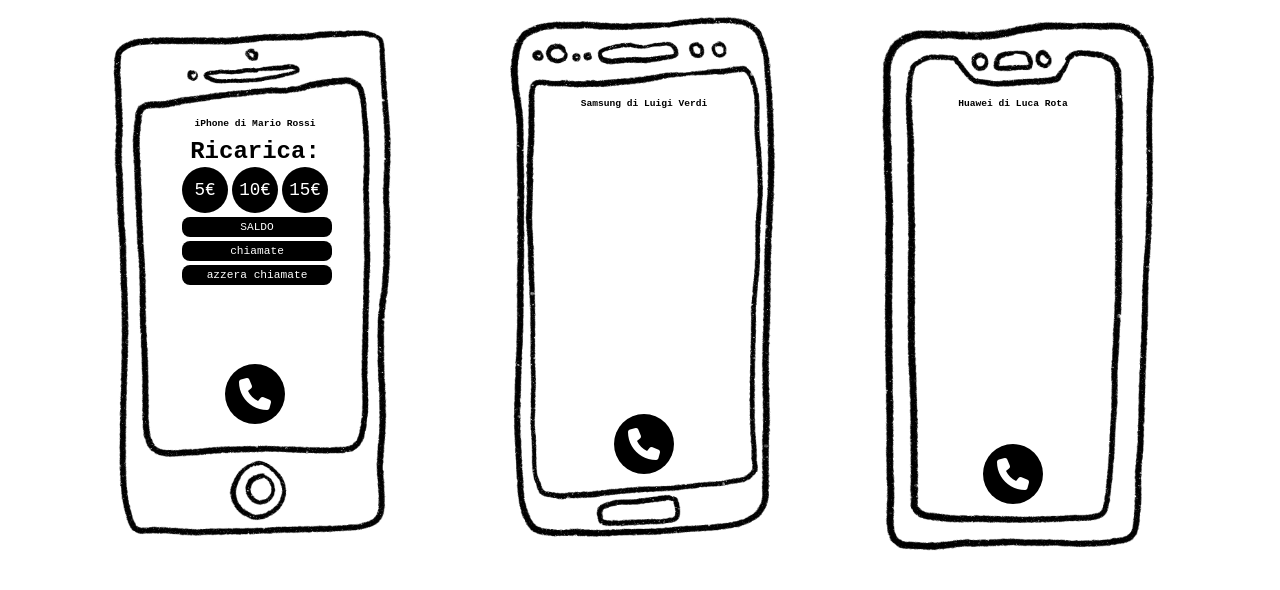
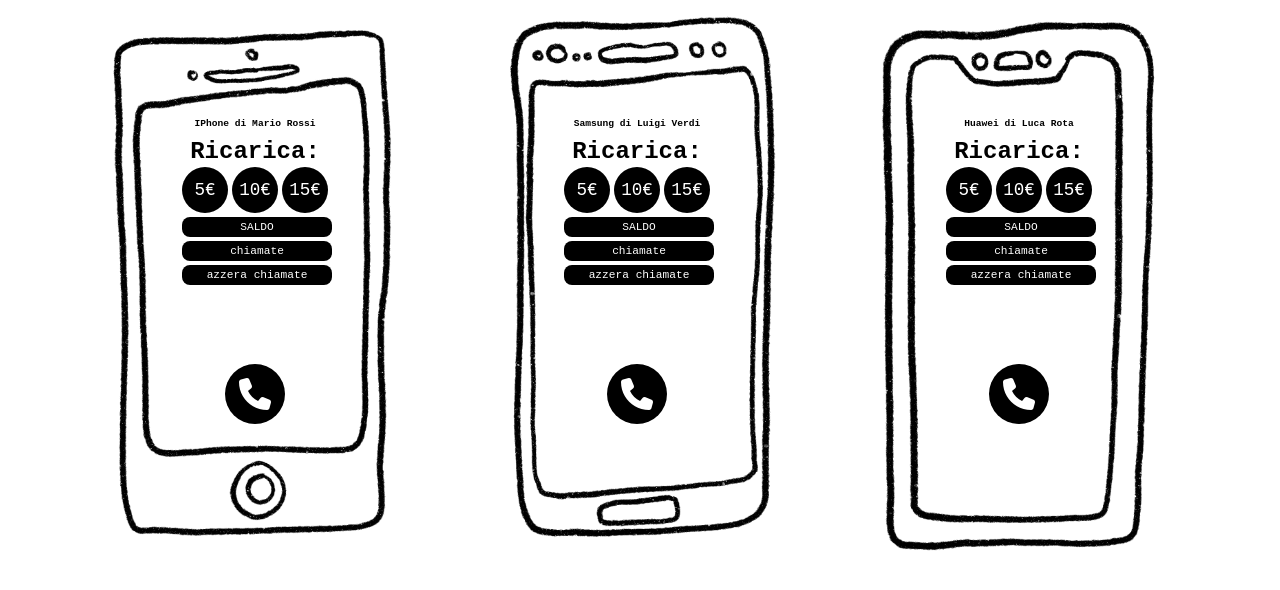
Before and after one commit to saturnhati/U3-W9-D5-Progettosettimanale9, a website: page index.html in a window 1280 px wide. Drawn offline with Linux system fonts and the light colour scheme.

Commit message:
fixed loop

```diff
--- a/assets/js/script.js
+++ b/assets/js/script.js
@@ -1,8 +1,9 @@
 "use strict";
 class Smartphone {
-    constructor() {
+    constructor(tipo) {
         this.saldo = 0;
         this.numero_chiamate = 0;
+        this.tipo = tipo;
     }
     ricarica(importo) { }
     chiamata(minuti) { }
@@ -67,13 +68,13 @@
     }
 }
 let user1 = new Utente("Mario", "Rossi");
-let iphone = new Iphone();
+let iphone = new Iphone("IPhone");
 user1.smartphone = iphone;
 let user2 = new Utente("Luigi", "Verdi");
-let galaxy = new SamsungGalaxy();
+let galaxy = new SamsungGalaxy("Samsung");
 user2.smartphone = galaxy;
 let user3 = new Utente("Luca", "Rota");
-let huawei = new Huawei();
+let huawei = new Huawei("Huawei");
 user3.smartphone = huawei;
 // *prove in console
 // // mostro il saldo del telefono
@@ -94,17 +95,28 @@
 // user1.smartphone.getNumeroChiamate();
 // console.log(user1.smartphone);
 // *fine prove in console
+let userArr = [user1, user2, user3];
+let bgArr = ["url('assets/img/iphone.png')", "url('assets/img/galaxy.png')", "url('assets/img/huawei.png')"];
 function displayContent() {
-    let iphoneScreen = document.querySelector(".iphone-screen");
-    let galaxyScreen = document.querySelector(".galaxy-screen");
-    let huaweiScreen = document.querySelector(".huawei-screen");
-    // !IPHONE
+    var _a;
+    let container = document.querySelector(".container");
+    // !SMARTPHONE DISPLAY
+    let j = 0;
+    for (let user of userArr) {
+        //   creo il div PHONE
+        let divContainer = document.createElement("div");
+        divContainer.classList.add("phone");
+        divContainer.style.backgroundImage = bgArr[j];
+        j++;
+        // creo il div PHONESCREEN
+        let phoneScreen = document.createElement("div");
+        phoneScreen.classList.add("phone-screen");
         //   creo il div infos
         let divInfos = document.createElement("div");
         divInfos === null || divInfos === void 0 ? void 0 : divInfos.classList.add("infos");
         // creo h3 e ci scrivo
         let h3Name = document.createElement("h3");
-    h3Name.innerHTML = `iPhone di ${user1.name} ${user1.surname}`;
+        h3Name.innerHTML = `${(_a = user.smartphone) === null || _a === void 0 ? void 0 : _a.tipo} di ${user.name} ${user.surname}`;
         // creo h3 e ci scrivo
         let h2Title = document.createElement("h2");
         h2Title.innerHTML = "Ricarica:";
@@ -114,8 +126,8 @@
         ricButton5.innerHTML = "5€";
         ricButton5.addEventListener("click", () => {
             var _a, _b;
-        (_a = user1.smartphone) === null || _a === void 0 ? void 0 : _a.ricarica(5);
-        divConsole.innerHTML = `La ricarica di 5€ è stata effettuata. Nuovo credito: ${(_b = user1.smartphone) === null || _b === void 0 ? void 0 : _b.saldo}€`;
+            (_a = user.smartphone) === null || _a === void 0 ? void 0 : _a.ricarica(5);
+            divConsole.innerHTML = `La ricarica di 5€ è stata effettuata. Nuovo credito: ${(_b = user.smartphone) === null || _b === void 0 ? void 0 : _b.saldo}€`;
         });
         // creo il bottone 10€ metto l'id e creo l'event listener
         let ricButton10 = document.createElement("button");
@@ -123,8 +135,8 @@
         ricButton10.setAttribute("id", "ric10");
         ricButton10.addEventListener("click", () => {
             var _a, _b;
-        (_a = user1.smartphone) === null || _a === void 0 ? void 0 : _a.ricarica(10);
-        divConsole.innerHTML = `La ricarica di 10€ è stata effettuata. Nuovo credito: ${(_b = user1.smartphone) === null || _b === void 0 ? void 0 : _b.saldo}€`;
+            (_a = user.smartphone) === null || _a === void 0 ? void 0 : _a.ricarica(10);
+            divConsole.innerHTML = `La ricarica di 10€ è stata effettuata. Nuovo credito: ${(_b = user.smartphone) === null || _b === void 0 ? void 0 : _b.saldo}€`;
         });
         // creo il bottone 15€ metto l'id e creo l'event listener
         let ricButton15 = document.createElement("button");
@@ -132,8 +144,8 @@
         ricButton15.setAttribute("id", "ric15");
         ricButton15.addEventListener("click", () => {
             var _a, _b;
-        (_a = user1.smartphone) === null || _a === void 0 ? void 0 : _a.ricarica(15);
-        divConsole.innerHTML = `La ricarica di 15€ è stata effettuata. Nuovo credito: ${(_b = user1.smartphone) === null || _b === void 0 ? void 0 : _b.saldo}€`;
+            (_a = user.smartphone) === null || _a === void 0 ? void 0 : _a.ricarica(15);
+            divConsole.innerHTML = `La ricarica di 15€ è stata effettuata. Nuovo credito: ${(_b = user.smartphone) === null || _b === void 0 ? void 0 : _b.saldo}€`;
         });
         //   creo il bottone per visualizzare il saldo
         let btnSaldo = document.createElement("button");
@@ -141,8 +153,8 @@
         btnSaldo.innerHTML = "SALDO";
         btnSaldo.addEventListener("click", () => {
             var _a, _b;
-        (_a = user1.smartphone) === null || _a === void 0 ? void 0 : _a.numero404();
-        divConsole.innerHTML = `Il tuo saldo è: ${(_b = user1.smartphone) === null || _b === void 0 ? void 0 : _b.saldo}€`;
+            (_a = user.smartphone) === null || _a === void 0 ? void 0 : _a.numero404();
+            divConsole.innerHTML = `Il tuo saldo è: ${(_b = user.smartphone) === null || _b === void 0 ? void 0 : _b.saldo}€`;
         });
         //   creo il bottone per visualizzare il numero di chiamate
         let btnChiamate = document.createElement("button");
@@ -150,7 +162,7 @@
         btnChiamate.classList.add("btn-big");
         btnChiamate.addEventListener("click", () => {
             var _a;
-        divConsole.innerHTML = `Chiamate effettuate: ${(_a = user1.smartphone) === null || _a === void 0 ? void 0 : _a.getNumeroChiamate()}`;
+            divConsole.innerHTML = `Chiamate effettuate: ${(_a = user.smartphone) === null || _a === void 0 ? void 0 : _a.getNumeroChiamate()}`;
         });
         //   creo il bottone per azzerare le chiamate
         let btnAzzera = document.createElement("button");
@@ -158,20 +170,20 @@
         btnAzzera.classList.add("btn-big");
         btnAzzera.addEventListener("click", () => {
             var _a;
-        (_a = user1.smartphone) === null || _a === void 0 ? void 0 : _a.azzeraChiamate();
+            (_a = user.smartphone) === null || _a === void 0 ? void 0 : _a.azzeraChiamate();
             divConsole.innerHTML = `Chiamate effettuate: 0`;
         });
         // inserisco tutto nel div infos
         divInfos.append(h3Name, h2Title, ricButton5, ricButton10, ricButton15, btnSaldo, btnChiamate, btnAzzera);
         //   inserisco il div infos nel div totale screen
-    iphoneScreen.appendChild(divInfos);
+        phoneScreen.appendChild(divInfos);
         //   creo il div Console e lo aggiungo al div totale screen
         let divConsole = document.createElement("div");
-    divConsole.classList.add("iphone-console");
-    iphoneScreen.appendChild(divConsole);
+        divConsole.classList.add("phone-console");
+        phoneScreen.appendChild(divConsole);
         // creo il bottone chiamata e lo aggiungo al div totale screen
         let callBtn = document.createElement("button");
-    callBtn.setAttribute("id", "btn-iphone");
+        callBtn.setAttribute("id", "btn-phone");
         callBtn.innerHTML = '<i class="fa-solid fa-phone"></i>';
         let onCall = false;
         callBtn.addEventListener("click", () => {
@@ -184,35 +196,24 @@
             else {
                 onCall = false;
                 callBtn.style.backgroundColor = "";
-            let minuti = (interval * 2) / 10 + 1;
                 clearInterval(interval);
+                console.log(Number(s));
+                let minuti = s;
                 console.log(minuti);
-            (_a = user1.smartphone) === null || _a === void 0 ? void 0 : _a.chiamata(minuti);
-            divConsole.innerHTML = `Chiamata terminata. Costo totale: ${(_b = user1.smartphone) === null || _b === void 0 ? void 0 : _b.chiamata(minuti)}€`;
+                (_a = user.smartphone) === null || _a === void 0 ? void 0 : _a.chiamata(minuti);
+                divConsole.innerHTML = `Chiamata terminata. Costo totale: ${(_b = user.smartphone) === null || _b === void 0 ? void 0 : _b.chiamata(minuti)}€`;
             }
         });
-    iphoneScreen.appendChild(callBtn);
-    // !GALAXY
-    galaxyScreen.innerHTML = `
-        <div class="infos">
-            <h3>Samsung di ${user2.name} ${user2.surname}</h3>
-        </div>
-        <div class="galaxy-console"></div>
-        <button id="btn-galaxy"><i class="fa-solid fa-phone"></i></button>
-        `;
-    // !HUAWEI
-    huaweiScreen.innerHTML = `
-        <div class="infos">
-            <h3>Huawei di ${user3.name} ${user3.surname}</h3>
-        </div>
-        <div class="huawei-console"></div>
-        <button id="btn-huawei"><i class="fa-solid fa-phone"></i></button>
-        `;
+        phoneScreen.appendChild(callBtn);
+        divContainer.appendChild(phoneScreen);
+        container.appendChild(divContainer);
+    }
 }
 onload = () => {
     displayContent();
 };
 let interval;
+let s;
 function startTimer(elem) {
     let s = 1;
     interval = setInterval(function () {
@@ -224,6 +225,7 @@
         }
         s++;
     }, 1000);
+    console.log(s);
+    return s;
 }
 // TODO: sistemare funzionamento del timer delle chiamate che mo pare drogato
-// TODO: altri due smartphone - (forse un ciclo? array di user 1 - 2 - 3 ecc ????)
--- a/assets/sass/style.scss
+++ b/assets/sass/style.scss
@@ -16,6 +16,24 @@
   .phone {
     height: 550px;
     width: 350px;
+    background-size: contain;
+    background-repeat: no-repeat;
+    padding: {
+      top: 100px;
+      bottom: 134px;
+      right: 78px;
+      left: 72px;
+    }
+    .phone-screen {
+      display: flex;
+      flex-direction: column;
+      justify-content: space-between;
+      align-items: center;
+      width: 100%;
+      height: 100%;
+      .phone-console {
+        font-size: 0.8rem;
+      }
       .infos {
         text-align: center;
         button {
@@ -55,72 +73,5 @@
         font-size: 0.7rem !important;
       }
     }
-  .iphone {
-    background-image: url(../img/iphone.png);
-    background-size: contain;
-    background-repeat: no-repeat;
-    padding: {
-      top: 100px;
-      bottom: 134px;
-      right: 78px;
-      left: 72px;
-    }
-    .iphone-screen {
-      display: flex;
-      flex-direction: column;
-      justify-content: space-between;
-      align-items: center;
-      width: 100%;
-      height: 100%;
-      .iphone-console {
-        font-size: 0.8rem;
   }
 }
-  }
-
-  .galaxy {
-    background-image: url(../img/galaxy.png);
-    background-size: contain;
-    background-repeat: no-repeat;
-    padding: {
-      top: 80px;
-      bottom: 84px;
-      right: 64px;
-      left: 72px;
-    }
-    .galaxy-screen {
-      display: flex;
-      flex-direction: column;
-      justify-content: space-between;
-      align-items: center;
-      width: 100%;
-      height: 100%;
-      .galaxy-console {
-        font-size: 0.8rem;
-      }
-    }
-  }
-
-  .huawei {
-    background-image: url(../img/huawei.png);
-    background-size: contain;
-    background-repeat: no-repeat;
-    padding: {
-      top: 80px;
-      bottom: 54px;
-      right: 90px;
-      left: 72px;
-    }
-    .huawei-screen {
-      display: flex;
-      flex-direction: column;
-      justify-content: space-between;
-      align-items: center;
-      width: 100%;
-      height: 100%;
-      .huawei-console {
-        font-size: 0.8rem;
-      }
-    }
-  }
-}
--- a/assets/ts/script.ts
+++ b/assets/ts/script.ts
@@ -1,6 +1,7 @@
 interface ISmartphone {
   saldo: number;
   numero_chiamate: number;
+  tipo: string;
 
   ricarica(importo: number): void;
   chiamata(minuti: number): void;
@@ -12,9 +13,11 @@
 abstract class Smartphone implements ISmartphone {
   saldo: number;
   numero_chiamate: number;
-  constructor() {
+  tipo: string;
+  constructor(tipo: string) {
     this.saldo = 0;
     this.numero_chiamate = 0;
+    this.tipo = tipo;
   }
 
   ricarica(importo: number): any {}
@@ -88,15 +91,15 @@
 }
 
 let user1 = new Utente("Mario", "Rossi");
-let iphone = new Iphone();
+let iphone = new Iphone("IPhone");
 user1.smartphone = iphone;
 
 let user2 = new Utente("Luigi", "Verdi");
-let galaxy = new SamsungGalaxy();
+let galaxy = new SamsungGalaxy("Samsung");
 user2.smartphone = galaxy;
 
 let user3 = new Utente("Luca", "Rota");
-let huawei = new Huawei();
+let huawei = new Huawei("Huawei");
 user3.smartphone = huawei;
 
 // *prove in console
@@ -119,17 +122,29 @@
 // console.log(user1.smartphone);
 // *fine prove in console
 
+let userArr: Utente[] = [user1, user2, user3];
+let bgArr: string[] = ["url('assets/img/iphone.png')", "url('assets/img/galaxy.png')", "url('assets/img/huawei.png')"];
+
 function displayContent() {
-  let iphoneScreen = document.querySelector(".iphone-screen") as HTMLElement;
-  let galaxyScreen = document.querySelector(".galaxy-screen") as HTMLElement;
-  let huaweiScreen = document.querySelector(".huawei-screen") as HTMLElement;
-  // !IPHONE
+  let container = document.querySelector(".container") as HTMLElement;
+
+  // !SMARTPHONE DISPLAY
+  let j = 0;
+  for (let user of userArr) {
+    //   creo il div PHONE
+    let divContainer = document.createElement("div");
+    divContainer.classList.add("phone");
+    divContainer.style.backgroundImage = bgArr[j];
+    j++;
+    // creo il div PHONESCREEN
+    let phoneScreen = document.createElement("div");
+    phoneScreen.classList.add("phone-screen");
     //   creo il div infos
     let divInfos = document.createElement("div");
     divInfos?.classList.add("infos");
     // creo h3 e ci scrivo
     let h3Name = document.createElement("h3");
-  h3Name.innerHTML = `iPhone di ${user1.name} ${user1.surname}`;
+    h3Name.innerHTML = `${user.smartphone?.tipo} di ${user.name} ${user.surname}`;
     // creo h3 e ci scrivo
     let h2Title = document.createElement("h2");
     h2Title.innerHTML = "Ricarica:";
@@ -138,59 +153,59 @@
     ricButton5.setAttribute("id", "ric5");
     ricButton5.innerHTML = "5€";
     ricButton5.addEventListener("click", () => {
-    user1.smartphone?.ricarica(5);
-    divConsole.innerHTML = `La ricarica di 5€ è stata effettuata. Nuovo credito: ${user1.smartphone?.saldo}€`;
+      user.smartphone?.ricarica(5);
+      divConsole.innerHTML = `La ricarica di 5€ è stata effettuata. Nuovo credito: ${user.smartphone?.saldo}€`;
     });
     // creo il bottone 10€ metto l'id e creo l'event listener
     let ricButton10 = document.createElement("button");
     ricButton10.innerHTML = "10€";
     ricButton10.setAttribute("id", "ric10");
     ricButton10.addEventListener("click", () => {
-    user1.smartphone?.ricarica(10);
-    divConsole.innerHTML = `La ricarica di 10€ è stata effettuata. Nuovo credito: ${user1.smartphone?.saldo}€`;
+      user.smartphone?.ricarica(10);
+      divConsole.innerHTML = `La ricarica di 10€ è stata effettuata. Nuovo credito: ${user.smartphone?.saldo}€`;
     });
     // creo il bottone 15€ metto l'id e creo l'event listener
     let ricButton15 = document.createElement("button");
     ricButton15.innerHTML = "15€";
     ricButton15.setAttribute("id", "ric15");
     ricButton15.addEventListener("click", () => {
-    user1.smartphone?.ricarica(15);
-    divConsole.innerHTML = `La ricarica di 15€ è stata effettuata. Nuovo credito: ${user1.smartphone?.saldo}€`;
+      user.smartphone?.ricarica(15);
+      divConsole.innerHTML = `La ricarica di 15€ è stata effettuata. Nuovo credito: ${user.smartphone?.saldo}€`;
     });
     //   creo il bottone per visualizzare il saldo
     let btnSaldo = document.createElement("button");
     btnSaldo.classList.add("btn-big");
     btnSaldo.innerHTML = "SALDO";
     btnSaldo.addEventListener("click", () => {
-    user1.smartphone?.numero404();
-    divConsole.innerHTML = `Il tuo saldo è: ${user1.smartphone?.saldo}€`;
+      user.smartphone?.numero404();
+      divConsole.innerHTML = `Il tuo saldo è: ${user.smartphone?.saldo}€`;
     });
     //   creo il bottone per visualizzare il numero di chiamate
     let btnChiamate = document.createElement("button");
     btnChiamate.innerHTML = "chiamate";
     btnChiamate.classList.add("btn-big");
     btnChiamate.addEventListener("click", () => {
-    divConsole.innerHTML = `Chiamate effettuate: ${user1.smartphone?.getNumeroChiamate()}`;
+      divConsole.innerHTML = `Chiamate effettuate: ${user.smartphone?.getNumeroChiamate()}`;
     });
     //   creo il bottone per azzerare le chiamate
     let btnAzzera = document.createElement("button");
     btnAzzera.innerHTML = "azzera chiamate";
     btnAzzera.classList.add("btn-big");
     btnAzzera.addEventListener("click", () => {
-    user1.smartphone?.azzeraChiamate();
+      user.smartphone?.azzeraChiamate();
       divConsole.innerHTML = `Chiamate effettuate: 0`;
     });
     // inserisco tutto nel div infos
     divInfos.append(h3Name, h2Title, ricButton5, ricButton10, ricButton15, btnSaldo, btnChiamate, btnAzzera);
     //   inserisco il div infos nel div totale screen
-  iphoneScreen.appendChild(divInfos);
+    phoneScreen.appendChild(divInfos);
     //   creo il div Console e lo aggiungo al div totale screen
     let divConsole = document.createElement("div");
-  divConsole.classList.add("iphone-console");
-  iphoneScreen.appendChild(divConsole);
+    divConsole.classList.add("phone-console");
+    phoneScreen.appendChild(divConsole);
     // creo il bottone chiamata e lo aggiungo al div totale screen
     let callBtn = document.createElement("button");
-  callBtn.setAttribute("id", "btn-iphone");
+    callBtn.setAttribute("id", "btn-phone");
     callBtn.innerHTML = '<i class="fa-solid fa-phone"></i>';
     let onCall: boolean = false;
     callBtn.addEventListener("click", () => {
@@ -201,32 +216,18 @@
       } else {
         onCall = false;
         callBtn.style.backgroundColor = "";
-      let minuti: number = (interval * 2) / 10 + 1;
         clearInterval(interval);
+        console.log(Number(s));
+        let minuti: number = s;
         console.log(minuti);
-      user1.smartphone?.chiamata(minuti);
-      divConsole.innerHTML = `Chiamata terminata. Costo totale: ${user1.smartphone?.chiamata(minuti)}€`;
+        user.smartphone?.chiamata(minuti);
+        divConsole.innerHTML = `Chiamata terminata. Costo totale: ${user.smartphone?.chiamata(minuti)}€`;
       }
     });
-  iphoneScreen.appendChild(callBtn);
-
-  // !GALAXY
-  galaxyScreen.innerHTML = `
-        <div class="infos">
-            <h3>Samsung di ${user2.name} ${user2.surname}</h3>
-        </div>
-        <div class="galaxy-console"></div>
-        <button id="btn-galaxy"><i class="fa-solid fa-phone"></i></button>
-        `;
-
-  // !HUAWEI
-  huaweiScreen.innerHTML = `
-        <div class="infos">
-            <h3>Huawei di ${user3.name} ${user3.surname}</h3>
-        </div>
-        <div class="huawei-console"></div>
-        <button id="btn-huawei"><i class="fa-solid fa-phone"></i></button>
-        `;
+    phoneScreen.appendChild(callBtn);
+    divContainer.appendChild(phoneScreen);
+    container.appendChild(divContainer);
+  }
 }
 
 onload = () => {
@@ -234,6 +235,7 @@
 };
 
 let interval: number;
+let s: number;
 function startTimer(elem: HTMLElement) {
   let s = 1;
   interval = setInterval(function () {
@@ -244,7 +246,8 @@
     }
     s++;
   }, 1000);
+  console.log(s);
+  return s;
 }
 
 // TODO: sistemare funzionamento del timer delle chiamate che mo pare drogato
-// TODO: altri due smartphone - (forse un ciclo? array di user 1 - 2 - 3 ecc ????)
--- a/index.html
+++ b/index.html
@@ -10,16 +10,6 @@
     <script src="./assets/js/script.js"></script>
   </head>
   <body>
-    <div class="container">
-      <div class="phone iphone">
-        <div class="iphone-screen"></div>
-      </div>
-      <div class="phone galaxy">
-        <div class="galaxy-screen"></div>
-      </div>
-      <div class="phone huawei">
-        <div class="huawei-screen"></div>
-      </div>
-    </div>
+    <div class="container"></div>
   </body>
 </html>
```
Also changed, not shown: assets/css/style.css. Lines whose indentation alone changed are shown as unchanged.
